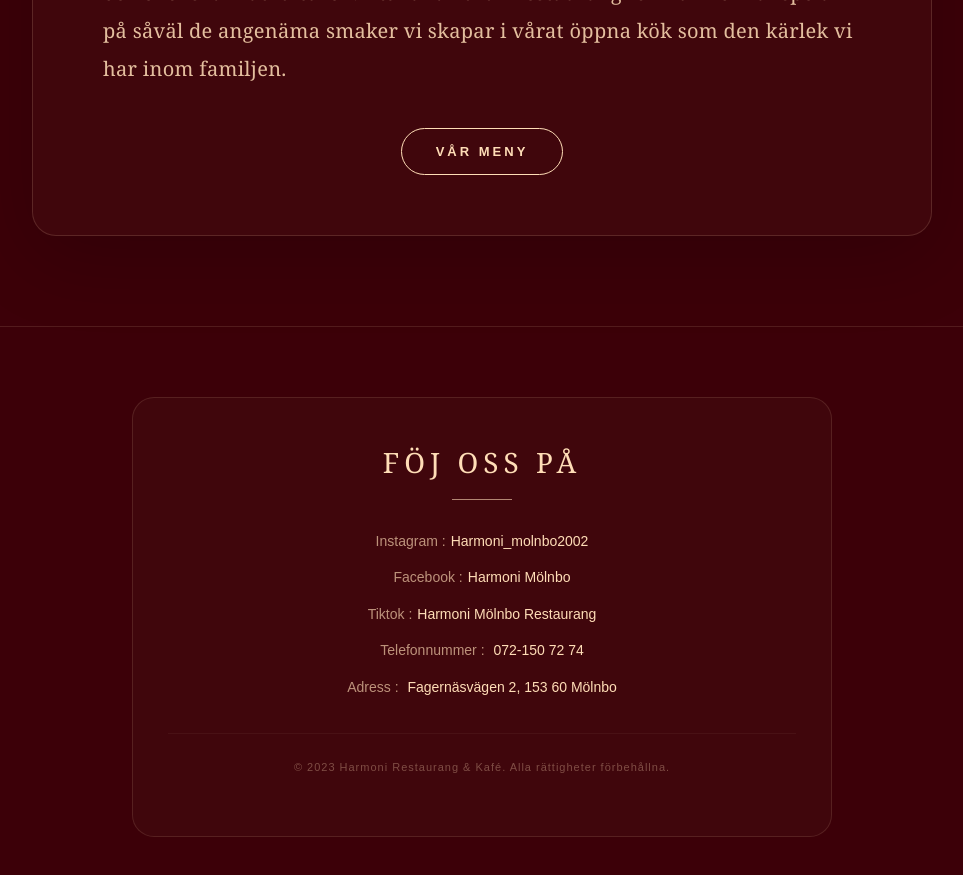
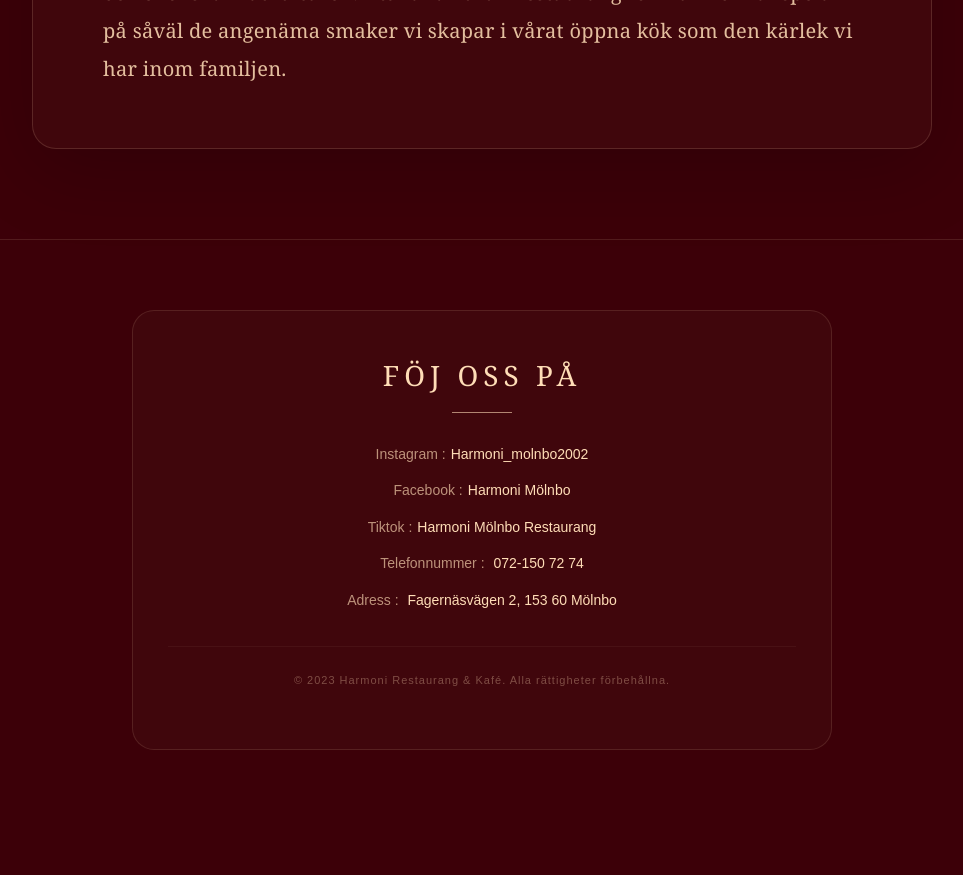
Before and after one commit to wardmbardi-afk/Harmoni-webside, a plain HTML site: page om-oss.html in a window 1280 px wide. Shown: the part 900-1775 px from the top of the page, without its empty margins (158-1121 px from the left). After the commit the page ends 1690 px from the top, so only its background shows below. Drawn offline with Linux system fonts and the light colour scheme.

Commit message:
removed the meny button

```diff
--- a/om-oss.html
+++ b/om-oss.html
@@ -33,7 +33,7 @@
             av bl.a den Italienska, Libanesiska och Svenska matkulturen.
             Att kalla våran restaurang för Harmoni anspelar på såväl de angenäma
             smaker vi skapar i vårat öppna kök som den kärlek vi har inom familjen.</p>
-            <a href="..." class="meny">Vår meny</a>
+            <!--<a href="..." class="meny">Vår meny</a>-->
         </section>
     </main>
     <footer>
```
